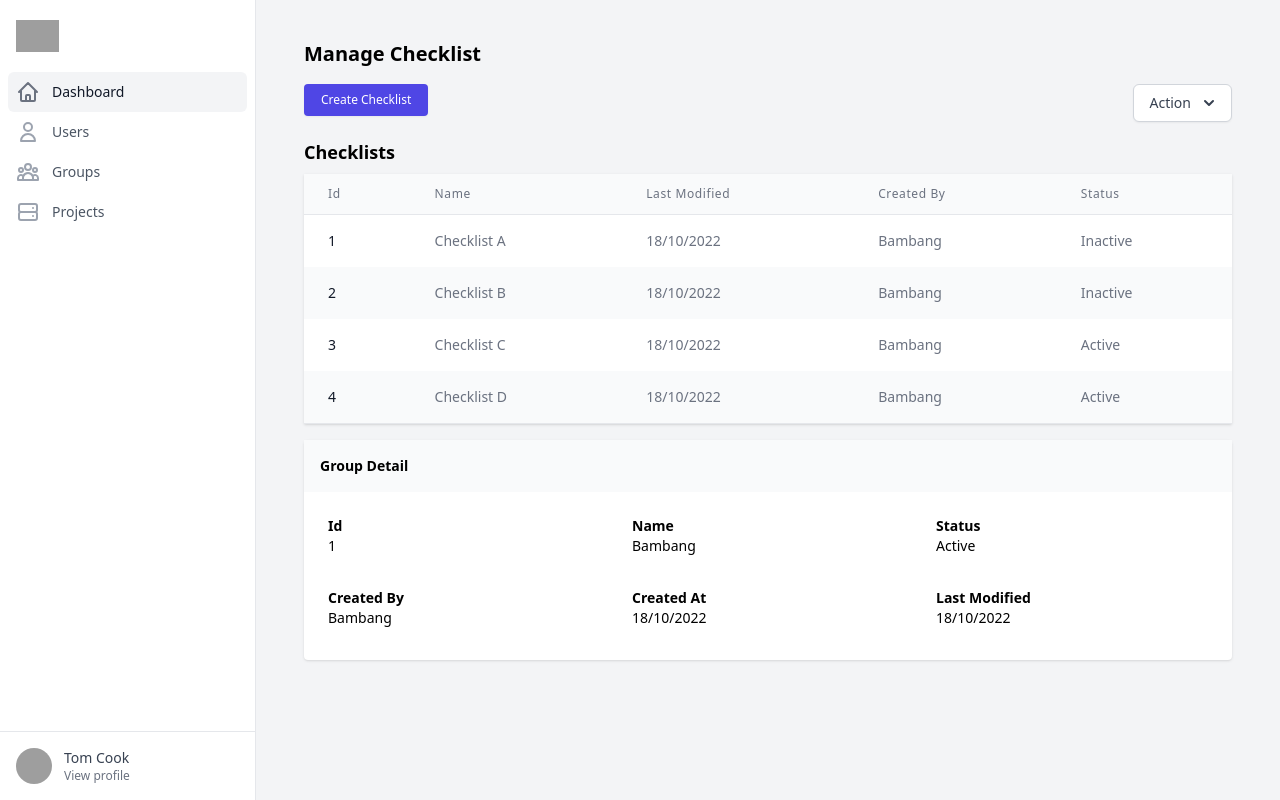
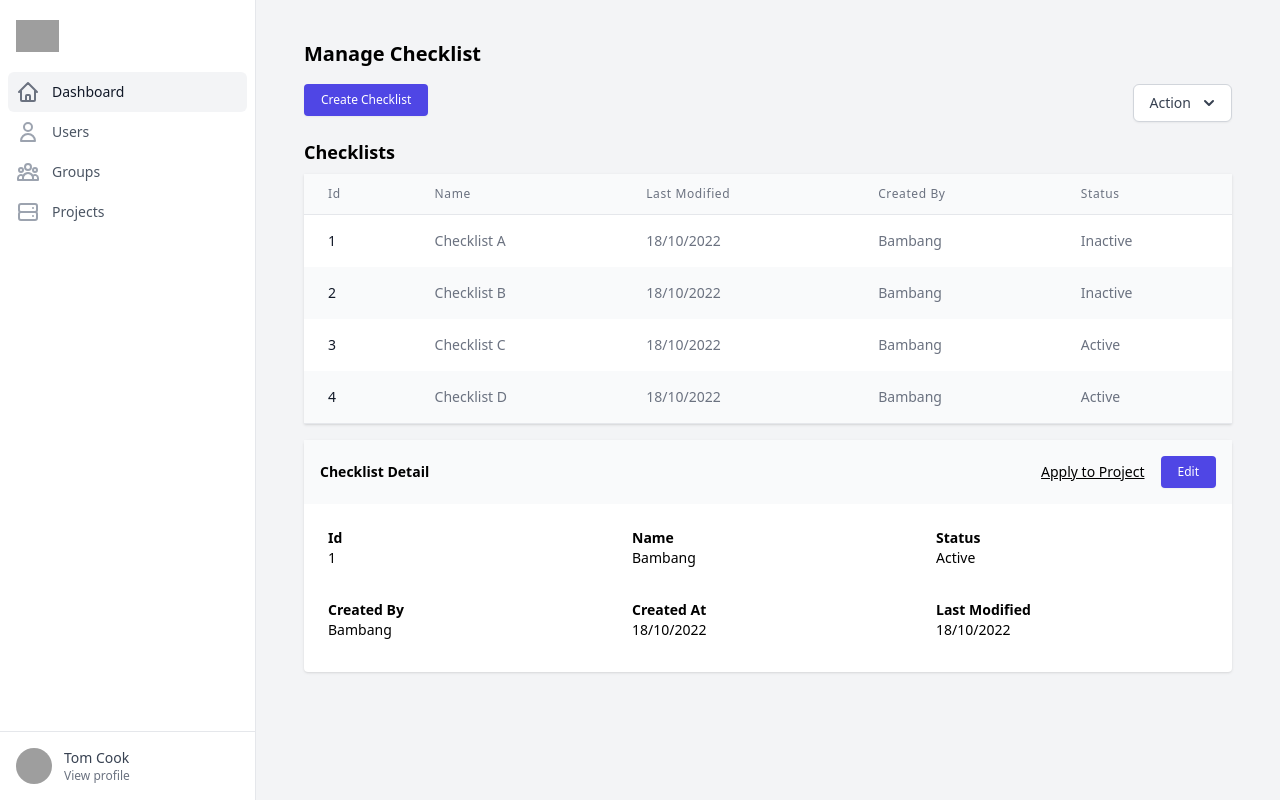
Before and after one commit to SaPH17/disarm, a React (Create React App) app in the folder view/: page /checklists in a window 1280 px wide. Built offline with nearby package versions, Linux system fonts and the light colour scheme; grey boxes are pictures that could not be loaded.

Commit message:
fixed manage checklist

```diff
--- a/view/src/pages/manage/checklist/index.tsx
+++ b/view/src/pages/manage/checklist/index.tsx
@@ -5,6 +5,7 @@ import { useNavigate } from 'react-router-dom';
 import ActionButton, {
   ActionButtonItem,
 } from '../../../components/action-button';
+import { Link } from 'react-router-dom';
 
 const content = [
   {
@@ -40,17 +41,7 @@ const content = [
 const items: ActionButtonItem[] = [
   {
     id: '1',
-    name: 'Edit Group',
-    url: '/',
-  },
-  {
-    id: '2',
-    name: 'Delete Group',
-    url: '/',
-  },
-  {
-    id: '3',
-    name: 'Assign User',
+    name: 'Delete Checklist',
     url: '/',
   },
 ];
@@ -97,10 +88,23 @@ export default function ManageChecklistIndex() {
       </div>
 
       <SelectedDetail
-        title={'Group Detail'}
+        title={'Checklist Detail'}
         contentTitle={contentTitle}
         content={contentData}
-      />
+      >
+        <div className="flex items-center gap-4">
+          <div>
+            <Link to="/" className={'underline'}>
+              Apply to Project
+            </Link>
+          </div>
+          <div>
+            <Link to="/">
+              <PrimaryButton content="Edit" />
+            </Link>
+          </div>
+        </div>
+      </SelectedDetail>
     </>
   );
 }
```
